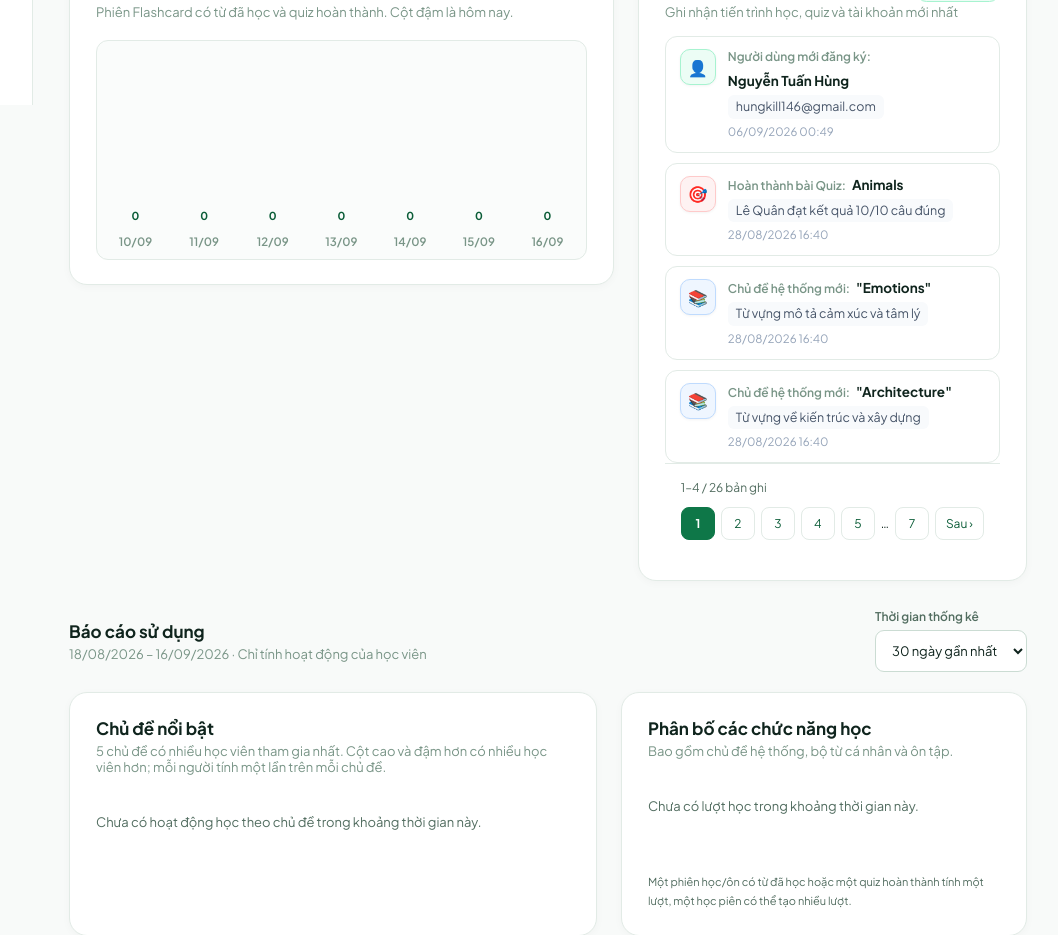
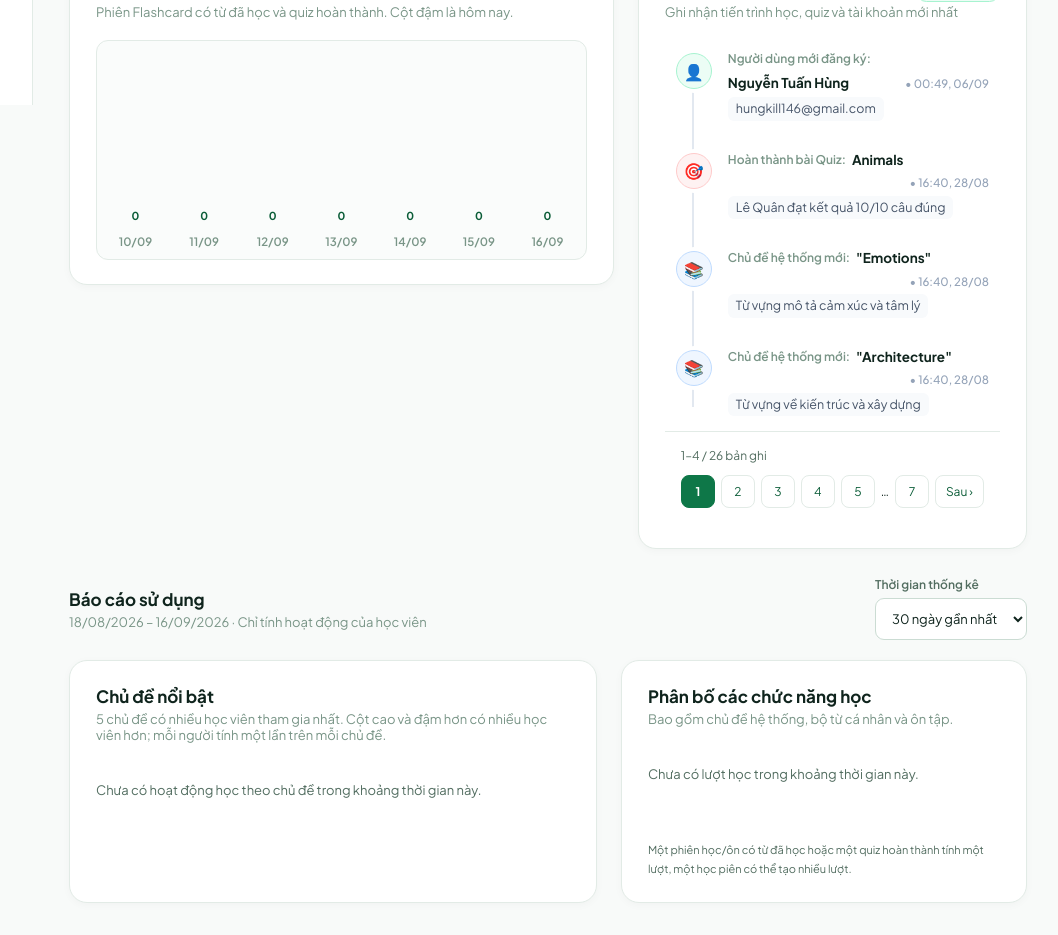
Before and after one commit to hungcoder999911122/LexiLoop-English-_earning_vocabulary_System, a PHP site: page /pages/admin/D_Dashboard_admin.php in a window 1280 px wide. Shown: the part 695-1630 px from the top of the page, without its empty margins (217-1275 px from the left). After the commit the page ends 1598 px from the top, so only its background shows below. Run offline with PHP 8.4, Linux system fonts and the light colour scheme; the visitor is signed in with stand-in values (Sample User, id 1); data comes from the database, SQL or seed files in the repository; tables that the repository leaves empty or names only in its code hold one stand-in row (values such as "Sample post"); data that the repository does not hold is empty.

Commit message:
fix dashboard_admin

```diff
--- a/CSS/D_Dashboard_admin.css
+++ b/CSS/D_Dashboard_admin.css
@@ -448,41 +448,62 @@ body {
   100% { transform: scale(0.95); opacity: 0.8; }
 }
 
-.D_Dashboard_admin_DanhSachHoatDong {
+.activity-timeline {
   display: flex;
   flex-direction: column;
-  gap: 10px;
+  gap: 0;
   margin-top: 16px;
+  position: relative;
 }
 
-.D_Dashboard_admin_DongHoatDong {
+.activity-timeline::before {
+  content: '';
+  position: absolute;
+  top: 16px;
+  bottom: 24px;
+  left: 27px;
+  width: 2px;
+  background-color: #e2e8f0;
+  z-index: 0;
+}
+
+.timeline-item {
   display: flex;
   align-items: flex-start;
-  gap: 12px;
-  padding: 12px 14px;
-  background-color: #ffffff;
+  gap: 16px;
+  padding: 14px 10px;
+  position: relative;
+  z-index: 1;
   border-radius: 12px;
-  border: 1px solid var(--color-border);
   transition: all 0.2s ease;
+  background: transparent;
+  border: 1px solid transparent;
 }
 
-.D_Dashboard_admin_DongHoatDong:hover {
-  background-color: #f8fafc;
-  border-color: #cbd5e1;
-  box-shadow: 0 2px 8px rgba(0, 0, 0, 0.04);
-  transform: translateY(-1px);
+.timeline-item:hover {
+  background-color: #ffffff;
+  border-color: var(--color-border);
+  box-shadow: 0 4px 12px rgba(0, 0, 0, 0.05);
+  transform: translateY(-2px);
+  z-index: 2;
+}
+
+.timeline-indicator {
+  position: relative;
+  flex-shrink: 0;
+  padding-top: 2px;
 }
 
 .activity-icon-badge {
   width: 36px;
   height: 36px;
-  border-radius: 10px;
+  border-radius: 50%;
   display: flex;
   align-items: center;
   justify-content: center;
   font-size: 16px;
   flex-shrink: 0;
-  box-shadow: 0 1px 3px rgba(0, 0, 0, 0.05);
+  box-shadow: 0 0 0 4px var(--color-surface);
 }
 
 .activity-type-user {
@@ -527,9 +548,10 @@ body {
 
 .activity-title-line {
   display: flex;
-  align-items: baseline;
+  align-items: center;
   flex-wrap: wrap;
   gap: 6px;
+  width: 100%;
 }
 
 .activity-label {
@@ -555,10 +577,11 @@ body {
   margin-top: 1px;
 }
 
-.D_Dashboard_admin_ThoiGian {
+.activity-time-inline {
   font-size: 11.5px;
+  font-weight: 500;
   color: #94a3b8;
-  margin-top: 2px;
+  margin-left: auto;
 }
 
 .empty-state {
--- a/pages/admin/D_Dashboard_admin.php
+++ b/pages/admin/D_Dashboard_admin.php
@@ -261,7 +261,7 @@ $ketQuaHoatDong = $activityPagination['rows'];
               </div>
               <p class="chart-subtitle">Ghi nhận tiến trình học, quiz và tài khoản mới nhất</p>
 
-              <div class="D_Dashboard_admin_DanhSachHoatDong">
+              <div class="D_Dashboard_admin_DanhSachHoatDong activity-timeline">
                 <?php if (count($ketQuaHoatDong) === 0): ?>
                   <div class="D_Dashboard_admin_DongHoatDong empty-state">
                     <span>Chưa có lịch sử hoạt động nào trong hệ thống.</span>
@@ -323,19 +323,21 @@ $ketQuaHoatDong = $activityPagination['rows'];
                               break;
                       }
                   ?>
-                    <div class="D_Dashboard_admin_DongHoatDong">
-                      <div class="activity-icon-badge <?php echo $iconClass; ?>">
-                        <?php echo $icon; ?>
+                    <div class="D_Dashboard_admin_DongHoatDong timeline-item">
+                      <div class="timeline-indicator">
+                        <div class="activity-icon-badge <?php echo $iconClass; ?>">
+                          <?php echo $icon; ?>
+                        </div>
                       </div>
-                      <div class="activity-text">
+                      <div class="activity-text timeline-content">
                         <div class="activity-title-line">
                           <span class="activity-label"><?php echo $labelPrefix; ?></span>
                           <strong class="activity-subject"><?php echo htmlspecialchars($titleText); ?></strong>
+                          <span class="activity-time-inline">• <?php echo date("H:i, d/m", strtotime($hd["thoiGian"])); ?></span>
                         </div>
                         <?php if (!empty($detailText)): ?>
                           <div class="activity-detail-line"><?php echo htmlspecialchars($detailText); ?></div>
                         <?php endif; ?>
-                        <span class="D_Dashboard_admin_ThoiGian"><?php echo date("d/m/Y H:i", strtotime($hd["thoiGian"])); ?></span>
                       </div>
                     </div>
                   <?php endforeach; ?>
@@ -368,25 +370,37 @@ $ketQuaHoatDong = $activityPagination['rows'];
                 <?php if (!$chuDeNoiBat): ?>
                   <p class="dashboard-report-empty">Chưa có hoạt động học theo chủ đề trong khoảng thời gian này.</p>
                 <?php else: ?>
-                  <ol class="dashboard-topic-chart">
+                  <ul class="dashboard-topic-chart-horizontal">
                     <?php foreach ($chuDeNoiBat as $index => $topic):
-                      // Chỉ định dạng biểu đồ; giữ nguyên số học viên và thứ tự từ View.
+                      // Tính toán width cho thanh biểu đồ
                       $topicRatio = (int) $topic['learners'] / $chuDeDinhCao;
-                      $topicHeight = number_format(190 * $topicRatio, 4, '.', '');
+                      $topicWidth = number_format(100 * $topicRatio, 2, '.', '');
                       $topicLightness = number_format(76 - 44 * $topicRatio, 2, '.', '');
                       $topicUrl = 'D_Quanlytuvung.php?source=system&category=topic_' . (int) $topic['topicID'];
                       $topicLabel = $topic['topicName'] . ': ' . (int) $topic['learners'] . ' học viên';
                     ?>
-                      <li>
-                        <div class="dashboard-topic-plot">
-                          <div class="dashboard-topic-value"><span class="dashboard-topic-rank">#<?php echo $index + 1; ?></span><strong><?php echo number_format((int) $topic['learners']); ?></strong></div>
-                          <a class="dashboard-topic-column" href="<?php echo htmlspecialchars($topicUrl, ENT_QUOTES, 'UTF-8'); ?>" style="--topic-height: <?php echo $topicHeight; ?>px; --topic-color: hsl(153 62% <?php echo $topicLightness; ?>%);" title="<?php echo htmlspecialchars($topicLabel, ENT_QUOTES, 'UTF-8'); ?>" aria-label="<?php echo htmlspecialchars($topicLabel, ENT_QUOTES, 'UTF-8'); ?>"></a>
+                      <li class="dashboard-topic-horizontal-item">
+                        <div class="topic-info-wrap">
+                          <div class="topic-name-wrap">
+                            <span class="dashboard-topic-rank">#<?php echo $index + 1; ?></span>
+                            <a class="dashboard-topic-name-hz" href="<?php echo htmlspecialchars($topicUrl, ENT_QUOTES, 'UTF-8'); ?>" title="<?php echo htmlspecialchars($topic['topicName'], ENT_QUOTES, 'UTF-8'); ?>">
+                              <?php echo htmlspecialchars($topic['topicName'], ENT_QUOTES, 'UTF-8'); ?>
+                            </a>
+                          </div>
+                          <div class="dashboard-topic-value-hz">
+                            <strong><?php echo number_format((int) $topic['learners']); ?></strong> <span class="dashboard-stat-unit">học viên</span>
+                          </div>
                         </div>
-                        <a class="dashboard-topic-name" href="<?php echo htmlspecialchars($topicUrl, ENT_QUOTES, 'UTF-8'); ?>" title="<?php echo htmlspecialchars($topic['topicName'], ENT_QUOTES, 'UTF-8'); ?>"><?php echo htmlspecialchars($topic['topicName'], ENT_QUOTES, 'UTF-8'); ?></a>
+                        <div class="dashboard-topic-bar-track">
+                          <a class="dashboard-topic-bar-fill" href="<?php echo htmlspecialchars($topicUrl, ENT_QUOTES, 'UTF-8'); ?>"
+                             style="width: <?php echo $topicWidth; ?>%; --topic-color: hsl(153 62% <?php echo $topicLightness; ?>%);"
+                             title="<?php echo htmlspecialchars($topicLabel, ENT_QUOTES, 'UTF-8'); ?>"
+                             aria-label="<?php echo htmlspecialchars($topicLabel, ENT_QUOTES, 'UTF-8'); ?>"></a>
+                        </div>
                       </li>
                     <?php endforeach; ?>
-                  </ol>
-                  <p class="dashboard-report-note">Số trên mỗi cột là học viên riêng biệt, không phải tổng lượt học. Bấm cột hoặc tên để xem từ vựng của chủ đề.</p>
+                  </ul>
+                  <p class="dashboard-report-note">Số trên mỗi thanh là học viên riêng biệt, không phải tổng lượt học. Bấm thanh hoặc tên để xem từ vựng của chủ đề.</p>
                 <?php endif; ?>
               </section>
               <section class="D_Dashboard_admin_HopBieuDo" aria-labelledby="dashboard-distribution-title">
```
Also changed, not shown: other parts of CSS/D_Dashboard_admin.css (+80 -11 lines).
